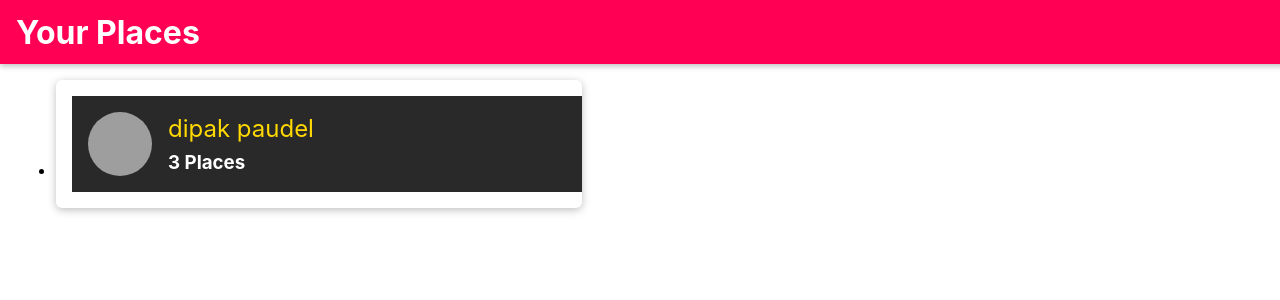
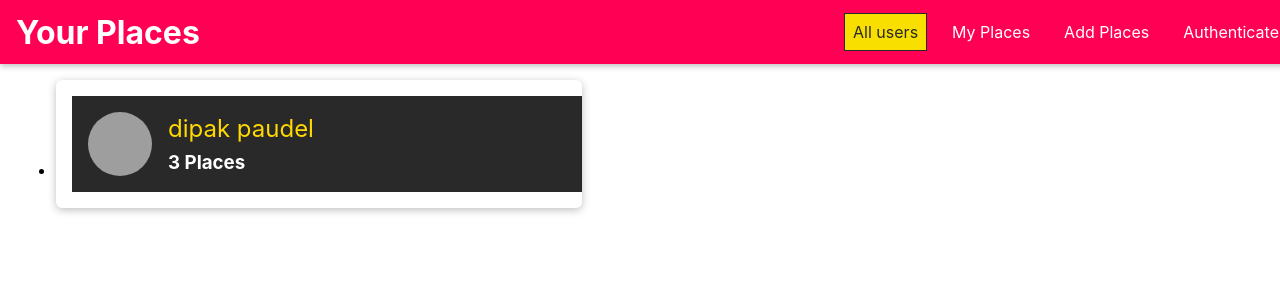
Before and after one commit to Dipak2056/mern-frontend, a React (Create React App) app: page / in a window 1280 px wide. Shown: the top 300 px of the page. Built offline with nearby package versions, Linux system fonts and the light colour scheme; grey boxes are pictures that could not be loaded.

Commit message:
nav links are added

```diff
--- a/src/shared/Navigation/MainNavigation.jsx
+++ b/src/shared/Navigation/MainNavigation.jsx
@@ -2,6 +2,7 @@
 
 import { Link } from "react-router-dom";
 import { Mainheader } from "./Mainheader";
+import { NavLinks } from "./NavLinks";
 
 import "./MainNavigation.css";
 
@@ -16,7 +17,9 @@
       <h1 className="main-navigation__title">
         <Link to="/">Your Places</Link>
       </h1>
-      <nav>...</nav>
+      <nav>
+        <NavLinks />
+      </nav>
     </Mainheader>
   );
 };
--- a/src/shared/Navigation/NavLinks.css
+++ b/src/shared/Navigation/NavLinks.css
@@ -0,0 +1,76 @@
+.nav-links {
+  list-style: none;
+  margin: 0;
+  padding: 0;
+  width: 100%;
+  height: 100%;
+  display: flex;
+  flex-direction: column;
+  justify-content: center;
+  align-items: center;
+}
+
+.nav-links li {
+  margin: 1rem;
+}
+
+.nav-links a {
+  border: 1px solid transparent;
+  color: #292929;
+  text-decoration: none;
+  padding: 0.5rem;
+}
+
+.nav-links a:hover,
+.nav-links a:active,
+.nav-links a.active {
+  background: #f8df00;
+  border-color: #292929;
+  color: #292929;
+}
+
+.nav-links button {
+  cursor: pointer;
+  border: 1px solid #292929;
+  color: #292929;
+  background: transparent;
+  padding: 0.5rem;
+  font: inherit;
+}
+
+.nav-links button:focus {
+  outline: none;
+}
+
+.nav-links button:hover,
+.nav-links button:active {
+  background: #292929;
+  color: white;
+}
+
+@media (min-width: 768px) {
+  .nav-links {
+    flex-direction: row;
+  }
+
+  .nav-links li {
+    margin: 0 0.5rem;
+  }
+
+  .nav-links a {
+    color: white;
+    text-decoration: none;
+  }
+
+  .nav-links button {
+    border: 1px solid white;
+    color: white;
+    background: transparent;
+  }
+
+  .nav-links button:hover,
+  .nav-links button:active {
+    background: #f8df00;
+    color: #292929;
+  }
+}
--- a/src/shared/Navigation/NavLinks.jsx
+++ b/src/shared/Navigation/NavLinks.jsx
@@ -0,0 +1,25 @@
+import React from "react";
+import "./NavLinks.css";
+
+import { NavLink } from "react-router-dom";
+
+export const NavLinks = (props) => {
+  return (
+    <ul className="nav-links">
+      <li>
+        <NavLink to="/" exact>
+          All users
+        </NavLink>
+      </li>
+      <li>
+        <NavLink to="/u1/places">My Places</NavLink>
+      </li>
+      <li>
+        <NavLink to="/places/new">Add Places</NavLink>
+      </li>
+      <li>
+        <NavLink to="/auth">Authenticate</NavLink>
+      </li>
+    </ul>
+  );
+};
```
